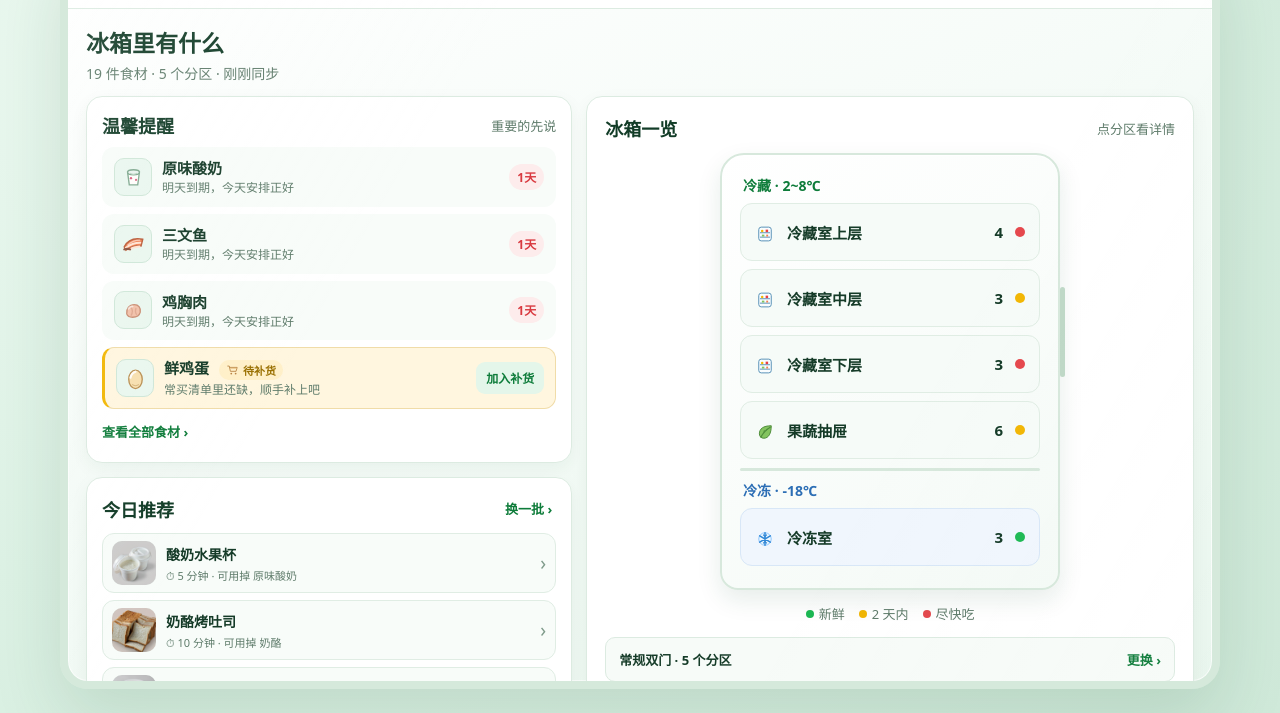
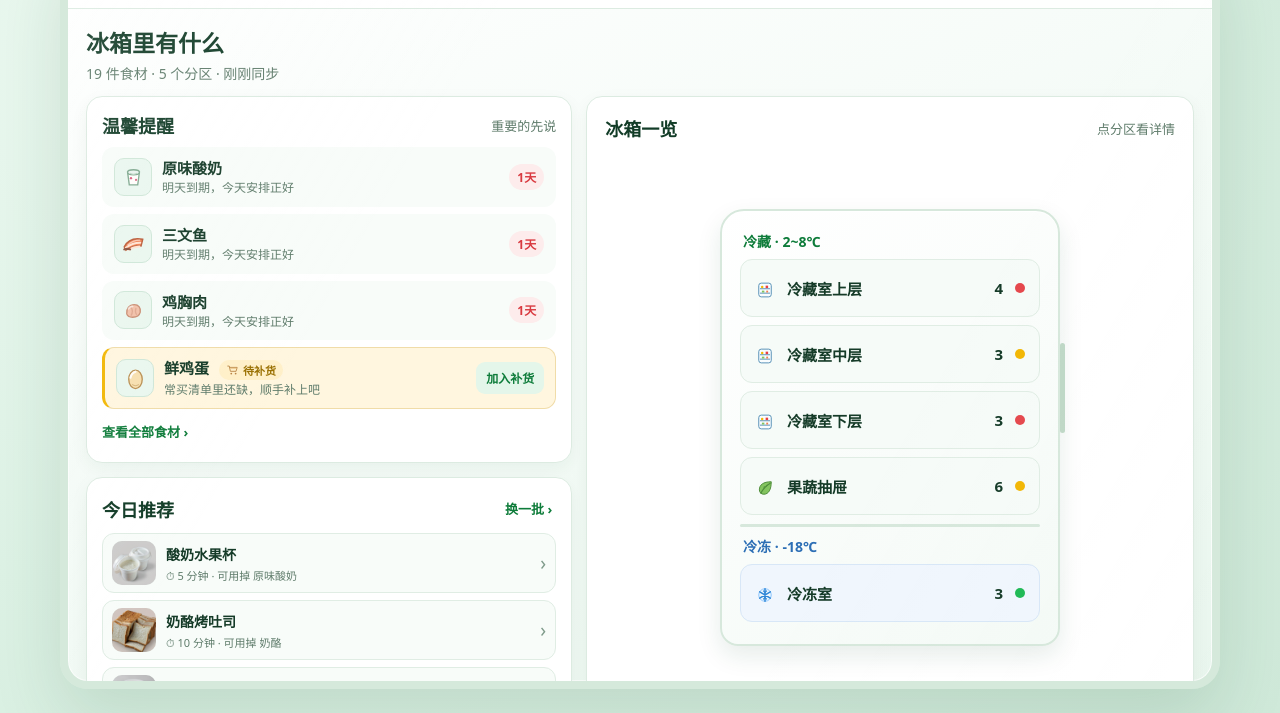
Before and after one commit to Tartalr818339/fridge-screen, a plain HTML site: page index.html in a window 1280 px wide. Shown: the part 87-800 px from the top of the page. Drawn offline with Linux system fonts and the light colour scheme.

Commit message:
Show three recommendations and align home columns

```diff
--- a/app.js
+++ b/app.js
@@ -154,8 +154,8 @@
     const list = recipeCandidates(urgent);
     if (!list.length) return '';
     const urgentNames = new Set(urgent.map(i => i.name));
-    const start = (homeRecipeIndex * 5) % list.length;
-    const rows = Array.from({ length: Math.min(5, list.length) }, (_, k) => {
+    const start = (homeRecipeIndex * 3) % list.length;
+    const rows = Array.from({ length: Math.min(3, list.length) }, (_, k) => {
       const r = list[(start + k) % list.length];
       const used = (r.expiring || []).filter(n => urgentNames.has(n));
       return `<button class="recipe-row" data-action="recipe" data-id="${r.id}">
--- a/index.html
+++ b/index.html
@@ -4,7 +4,7 @@
   <meta charset="UTF-8" />
   <meta name="viewport" content="width=device-width, initial-scale=1.0" />
   <title>鲜知 FreshSense · 智能冰箱显示屏</title>
-  <link rel="stylesheet" href="./styles.css?v=21" />
+  <link rel="stylesheet" href="./styles.css?v=22" />
 </head>
 <body>
   <div class="stage">
@@ -24,8 +24,8 @@
   </div>
   <div id="modal-root"></div>
   <div id="toast-root"></div>
-  <script src="./data.js?v=21"></script>
-  <script src="./icons.js?v=21"></script>
-  <script src="./app.js?v=21"></script>
+  <script src="./data.js?v=22"></script>
+  <script src="./icons.js?v=22"></script>
+  <script src="./app.js?v=22"></script>
 </body>
 </html>
--- a/styles.css
+++ b/styles.css
@@ -315,11 +315,11 @@ button{cursor:pointer}
 
 /* 首页：以冰箱可视化为主，信息克制排布 */
 .home-head h1{font-size:23px}
-.home-grid{display:grid;grid-template-columns:minmax(320px,1fr) minmax(400px,1.25fr);gap:14px;align-items:start}
-.home-side{display:flex;flex-direction:column;gap:14px;min-width:0}
-.home-visual{padding:18px 18px 16px}
+.home-grid{display:grid;grid-template-columns:minmax(320px,1fr) minmax(400px,1.25fr);gap:14px;align-items:stretch}
+.home-side{display:flex;flex-direction:column;gap:14px;min-width:0;height:100%}
+.home-visual{padding:18px 18px 16px;height:100%;display:flex;flex-direction:column}
 .home-visual .panel-head{margin-bottom:12px}
-.home-visual .fridge-illustration{margin:6px 0 14px}
+.home-visual .fridge-illustration{margin:6px 0 14px;flex:1;display:flex;justify-content:center;align-items:center}
 .home-visual .fridge-shell{width:min(340px,100%);padding:20px 18px 22px;border-color:#D7E8DC;background:linear-gradient(145deg,#FFFFFF,#F4FAF6);box-shadow:inset 0 1px 0 #fff,0 10px 24px rgba(18,80,45,.1)}
 .home-visual .fridge-shell::before{top:132px;height:90px}
 .home-visual .fridge-zone-label{font-size:14px;margin-bottom:8px}
@@ -340,6 +340,7 @@ button{cursor:pointer}
 .visual-legend .dot.yellow{background:#F2B705}
 .visual-legend .dot.red{background:#E5484D}
 .model-line{display:flex;align-items:center;justify-content:space-between;width:100%;margin-top:14px;padding:12px 13px;border:1px solid var(--line);border-radius:10px;background:#F7FBF8;color:#153B28;font-size:13px;font-weight:700;text-align:left}
+.home-visual .model-line{margin-top:auto}
 .model-line span{color:#0E7C3A}
 
 .reminder-panel .panel-head,.recipe-spotlight .panel-head{margin-bottom:9px}
```
